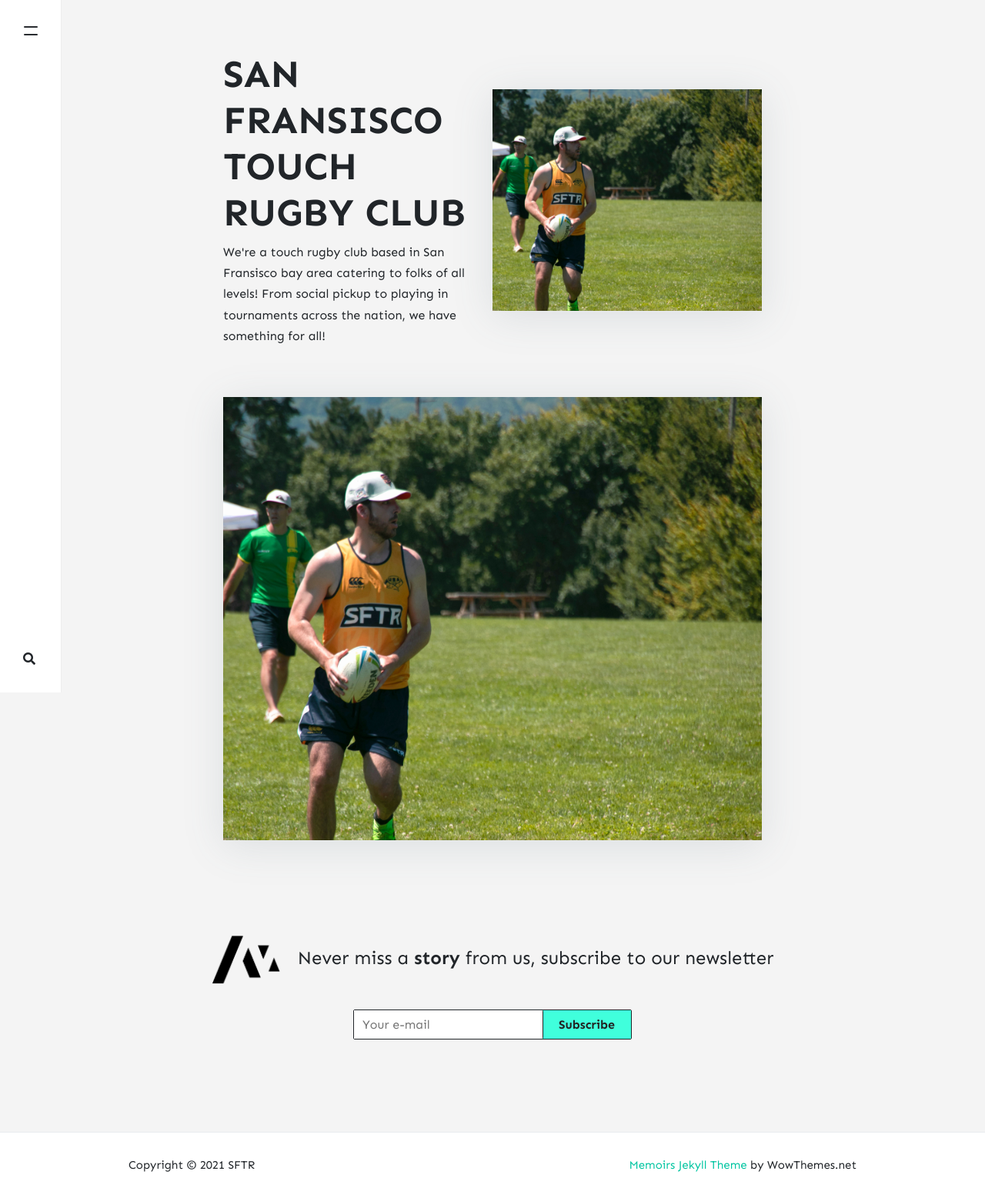
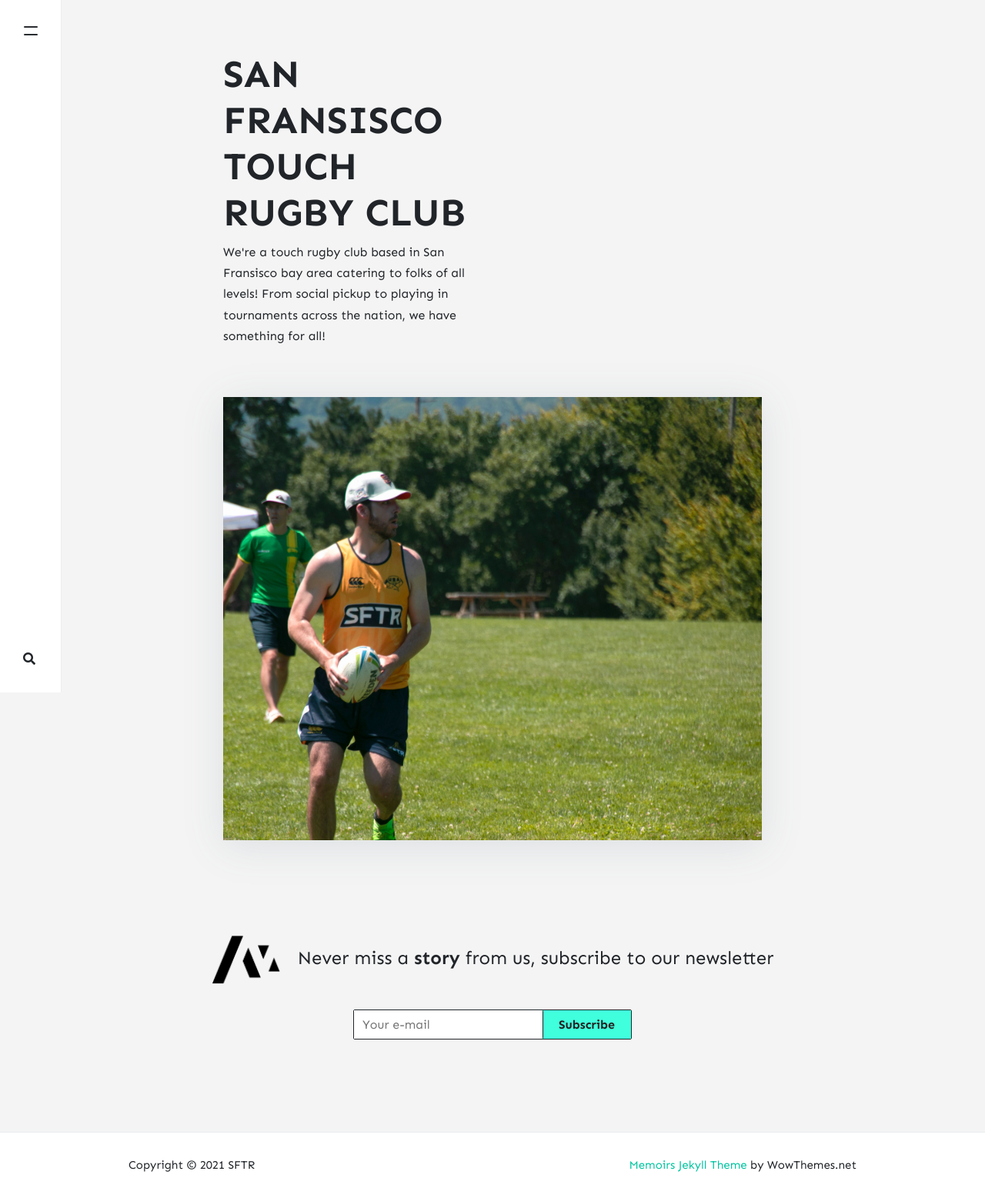
Before and after one commit to stackbit-projects/blue-triceratops-4f502, a Jekyll site: the page built from _pages/about.md, in a window 1280 px wide. Shown: the whole page at 77% size. Built offline with Jekyll 4.4.1, drawn with Linux system fonts in a browser that asks for light colours; nearby versions of some CDN libraries; comment, search, counter and statistics services are not loaded.

Commit message:
home.html: changed

```diff
--- a/_layouts/home.html
+++ b/_layouts/home.html
@@ -9,9 +9,6 @@ permalink: "/home.html"
         <div class="column">
             <h1 class="posttitle">{{ page.title }}</h1>
             <p>{{ page.description }}</p>
-        </div>
-        <div class="column">
-            {% include featured-image.html %}
         </div>
     </div>
 
```
